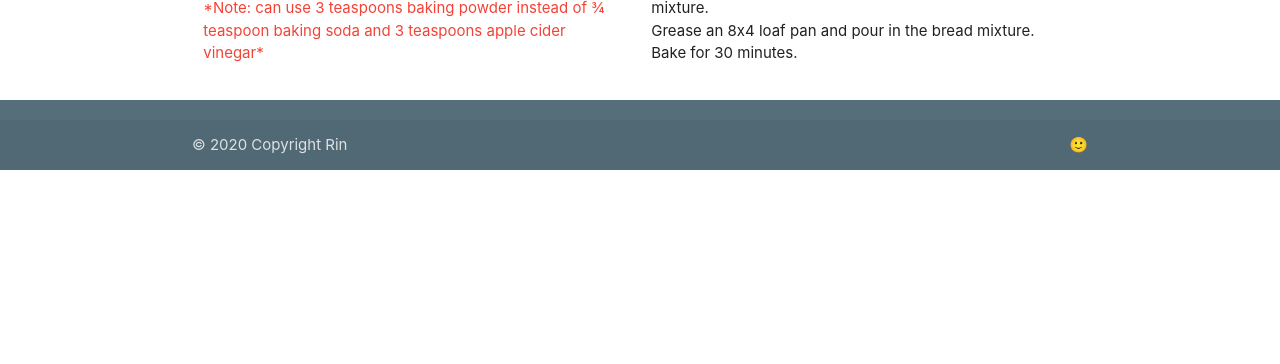
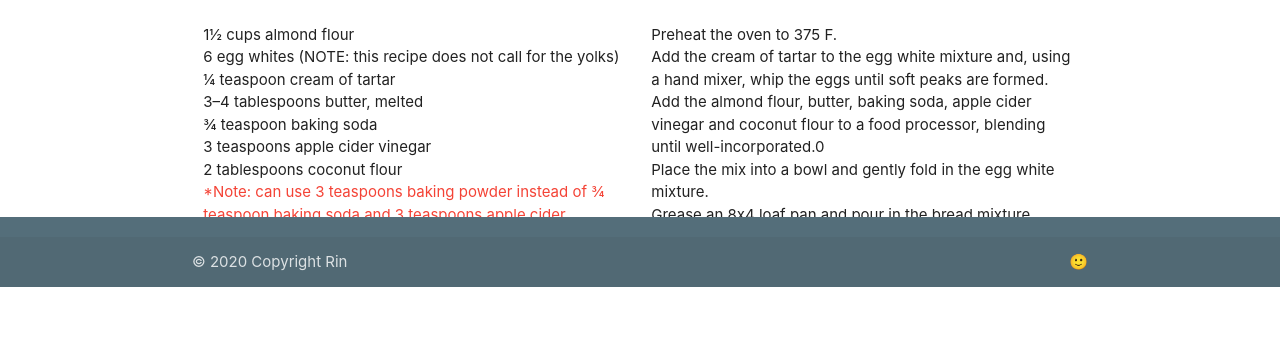
Before and after one commit to RingoMar/pookieKeto, a plain HTML site: page pages/keto-bread.html in a window 1280 px wide. Shown: the part 513-877 px from the top of the page. Before the commit the page ends 800 px from the top, so only its background shows below. Drawn offline with nearby package versions, Linux system fonts and the light colour scheme; the site is published under a folder, as on GitHub Pages, so addresses that start at the root find nothing.

Commit message:
Small thing but the last thing .. hope

```diff
--- a/pages/keto-bread.html
+++ b/pages/keto-bread.html
@@ -5,8 +5,9 @@
     <link href="https://fonts.googleapis.com/icon?family=Material+Icons" rel="stylesheet">
     <link rel="stylesheet" href="https://cdnjs.cloudflare.com/ajax/libs/materialize/1.0.0/css/materialize.min.css">
     <script src="https://cdnjs.cloudflare.com/ajax/libs/materialize/1.0.0/js/materialize.min.js"></script>
-    <link type="text/css" rel="stylesheet" href="/css/base.css" media="screen,projection" />
-    <link type="text/css" rel="stylesheet" href="/css/thumbnail.css" media="screen,projection" />
+    <link type="text/css" rel="stylesheet" href="../css/base.css" media="screen,projection" />
+    <link type="text/css" rel="stylesheet" href="../css/thumbnail.css" media="screen,projection" />
+    <link rel="shortcut icon" href="../img/586613623531634688.png" />
     <meta name="viewport" content="width=device-width, initial-scale=1.0" />
   </head>
 
```
Also changed, not shown: index.html (+1 -0 lines), pages/all-recipes.html (+2 -1 lines), pages/info.html (+2 -1 lines), img/586613623531634688.png (added).
